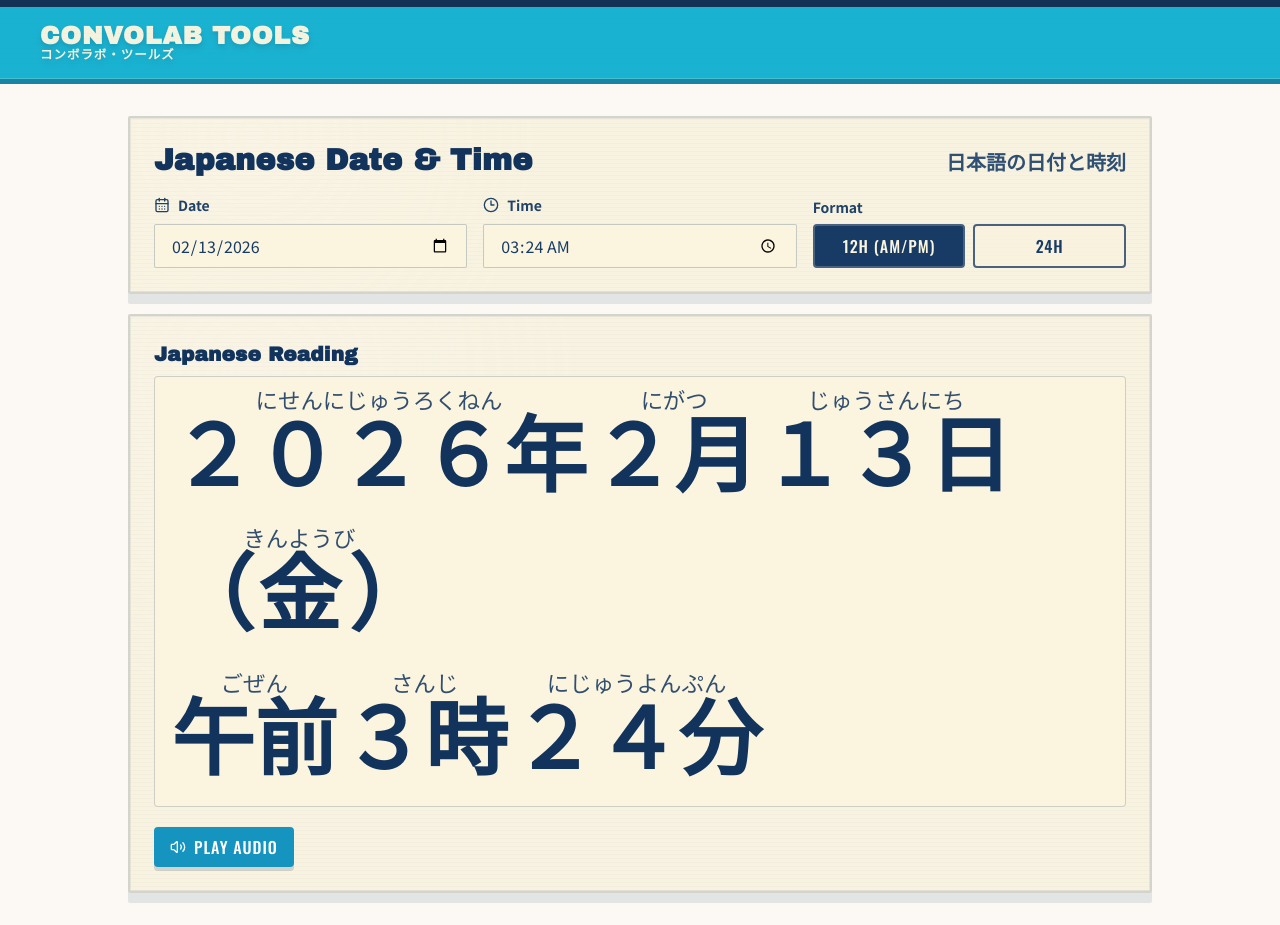
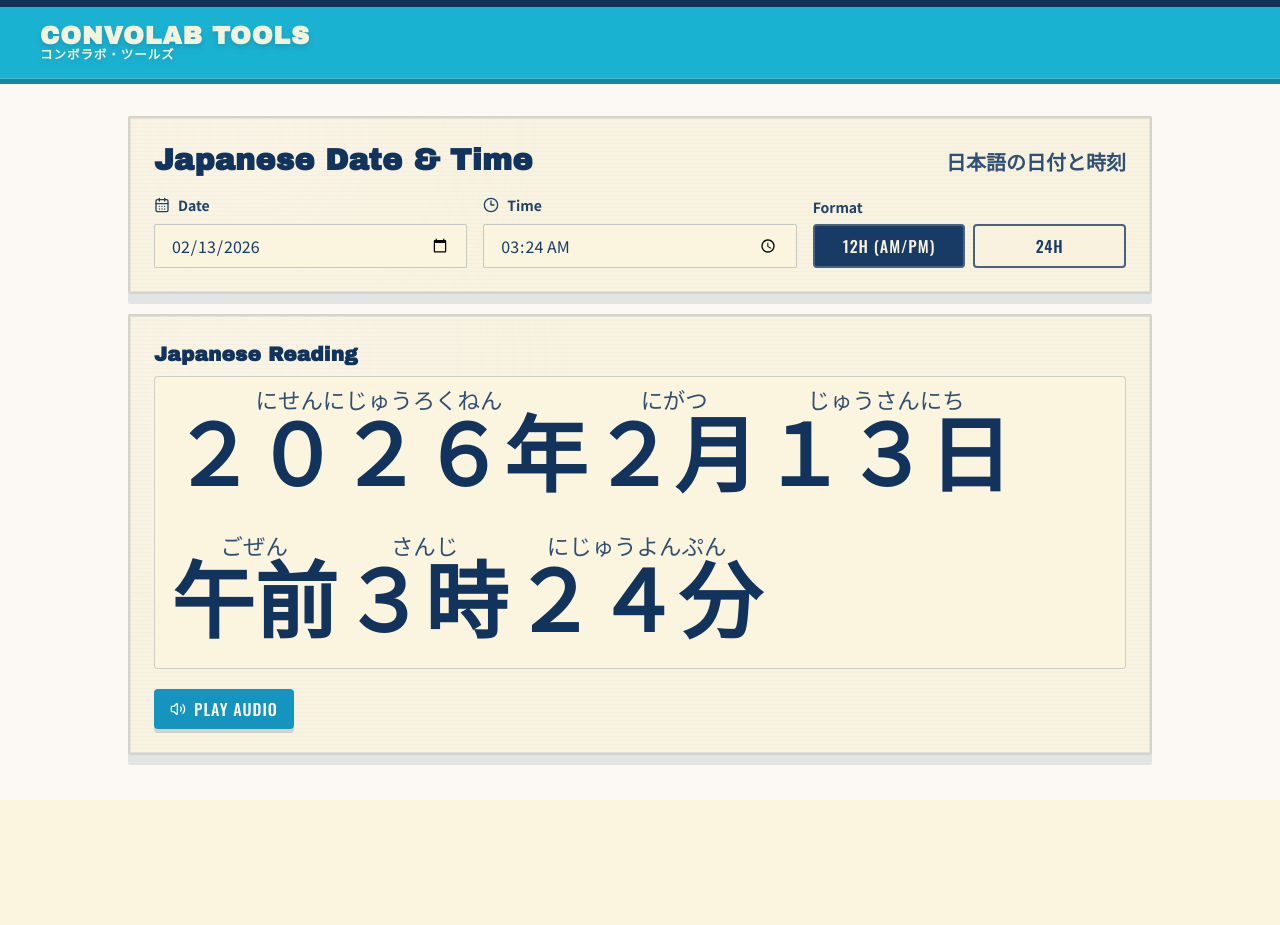
Before and after one commit to andyroo2000/convo-lab, a React (Vite) app in the folder client/: page /tools/japanese-date in a window 1280 px wide. After the commit the page ends 800 px from the top, so only its background shows below. Built offline with nearby package versions, Linux system fonts and the light colour scheme; no server answers.

Commit message:
style: remove weekday line from japanese reading

```diff
--- a/client/src/features/tools/japaneseDate/components/JapaneseDateToolPage.tsx
+++ b/client/src/features/tools/japaneseDate/components/JapaneseDateToolPage.tsx
@@ -112,9 +112,6 @@ const JapaneseDateToolPage = () => {
               <RubyPart script={reading.parts.monthScript} kana={reading.parts.monthKana} />
               <RubyPart script={reading.parts.dayScript} kana={reading.parts.dayKana} />
             </p>
-            <p className="mt-3 sm:mt-4">
-              （<RubyPart script={reading.parts.weekdayScript} kana={reading.parts.weekdayKana} />）
-            </p>
             <p className="mt-5 sm:mt-6">
               {reading.parts.periodScript && reading.parts.periodKana && (
                 <RubyPart script={reading.parts.periodScript} kana={reading.parts.periodKana} />
```
